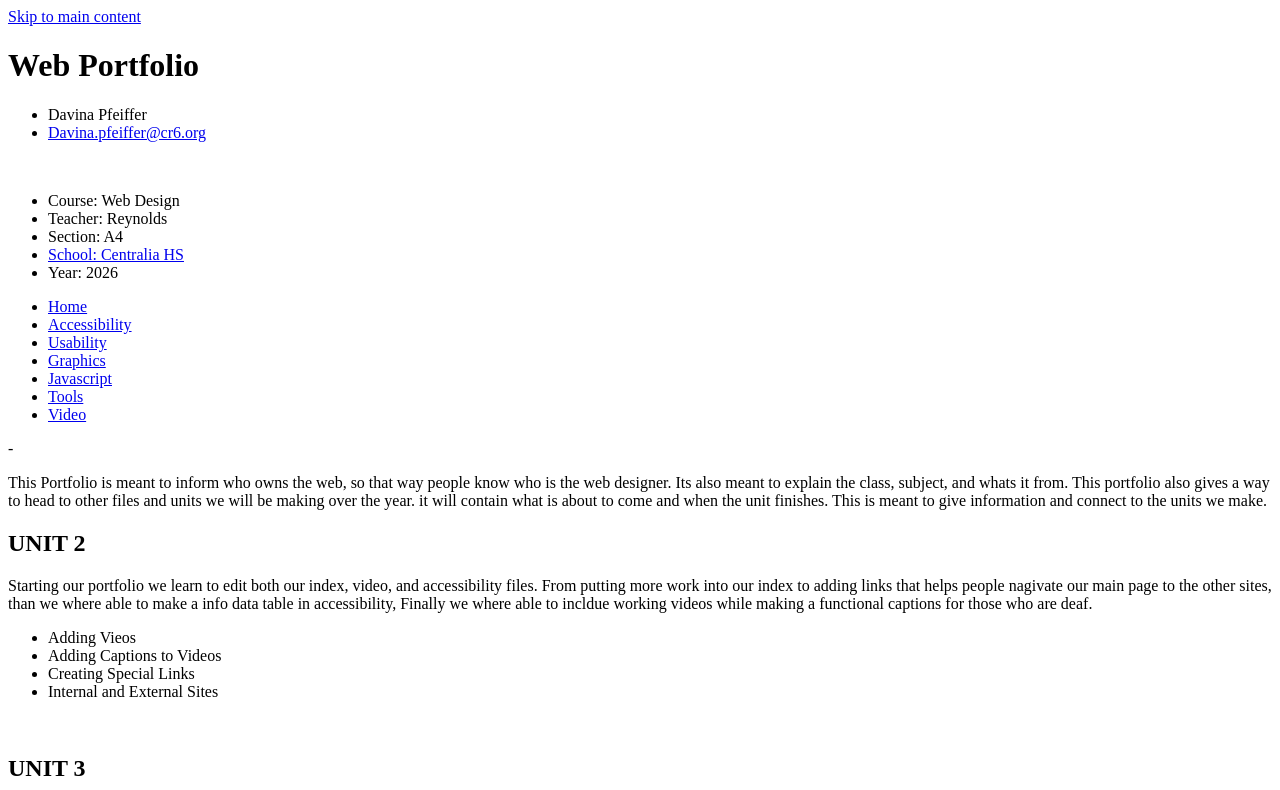
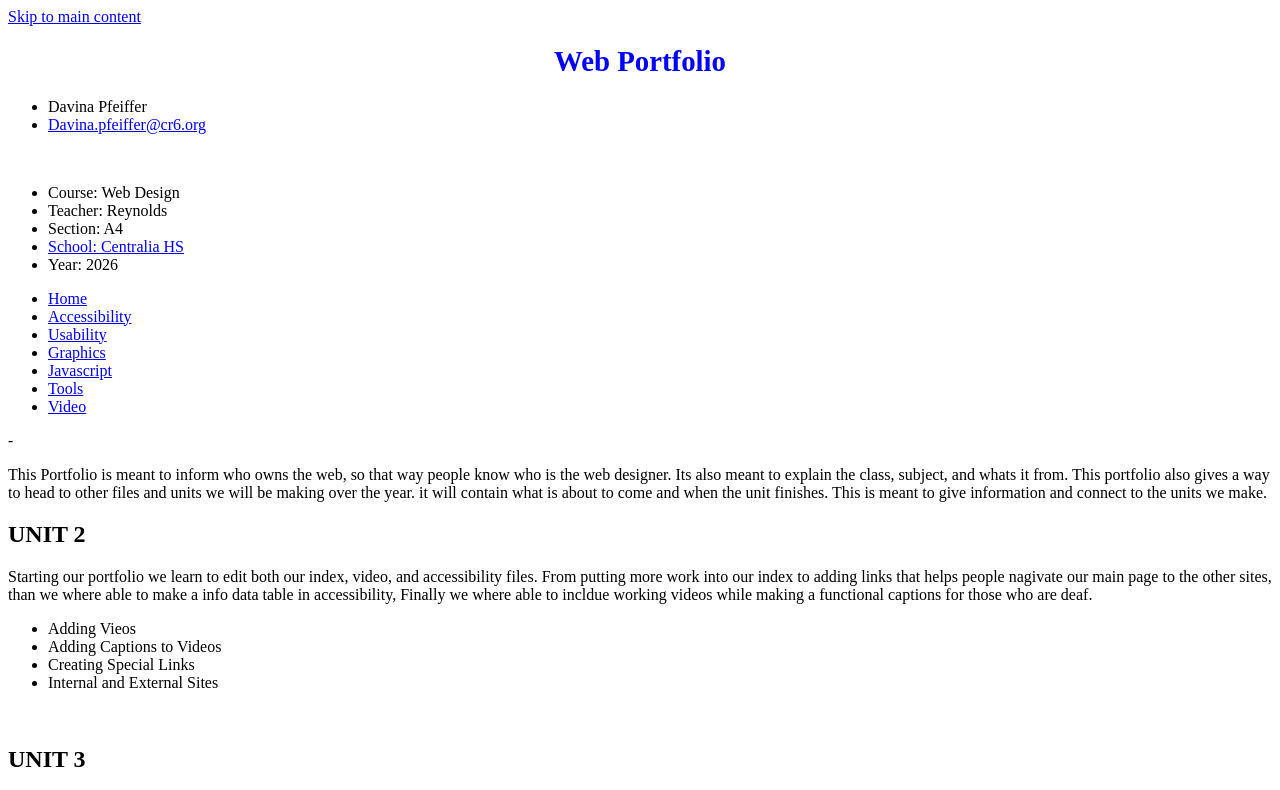
Before and after one commit to davinapfeiffer/webdesign, a plain HTML site: page index.html in a window 1280 px wide. Shown: the top 790 px of the page. Drawn offline with Linux system fonts and the light colour scheme.

Commit message:
Add files via upload

```diff
--- a/index.html
+++ b/index.html
@@ -3,6 +3,21 @@
     <head>
         <meta charset="UTF-8" />
         <title>Web Portfolio: Davina</title>
+        <style>
+            body {
+                font-size:1em;
+                font-weight:normal;
+                font-family:Arial, sans-serif
+                    color:#000000 /*blue*/
+                    text-align:left;
+            }
+            h1{
+                font-size:1.8em;
+                font-weight:bold;
+                color:#0000ff; /*blue*/
+                text-align:center;
+            }
+        </style>
     </head>
 
     <body>
```
